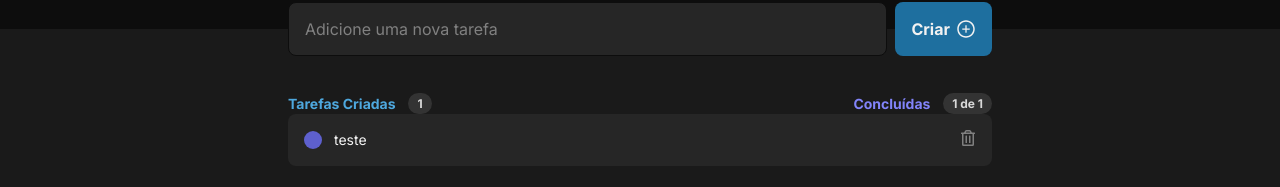
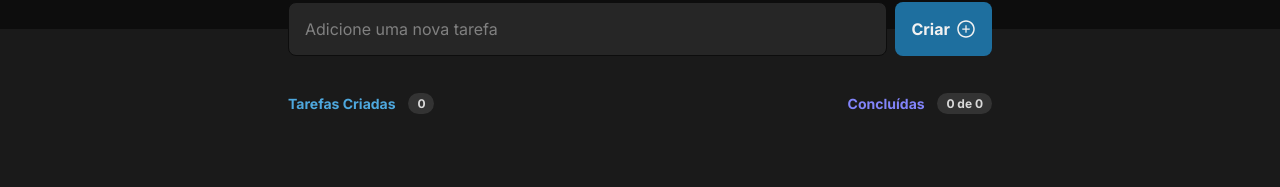
Before and after one commit to Olinadss/Desafio-01-TODO, a React (Vite) app: page / in a window 1280 px wide. Shown: the part 171-358 px from the top of the page. Built offline with nearby package versions, Linux system fonts and the light colour scheme.

Commit message:
Cria função que add lista de tarefas

```diff
--- a/src/App.tsx
+++ b/src/App.tsx
@@ -10,19 +10,30 @@ export interface ITask {
 }
 
 function App() {
-  const [tasks, setTasks] = useState<ITask[]>([
-    {
-      id: 'teste',
-      title: 'teste',
-      isCompleted: true,
+  const [tasks, setTasks] = useState<ITask[]>([]);
+
+  const handleCreateTask = (taskTitle: string) => {
+
+    const newTask = {
+      id: crypto.randomUUID(),
+      title: taskTitle,
+      isCompleted: false,
     }
-  ]);
+
+    const createNewTask = [...tasks, newTask]
+
+    setTasks(createNewTask)
+  }
+
   return (
     <>
-      <Header />
+      <Header onAddTask={handleCreateTask} />
       <Tasks tasks={tasks} />
     </>
   )
 }
 
 export default App
+function uuid4() {
+  throw new Error('Function not implemented.');
+}
--- a/src/components/Header.tsx
+++ b/src/components/Header.tsx
@@ -1,51 +1,35 @@
-import { v4 as uuid4 } from 'uuid';
 import { AiOutlinePlusCircle } from 'react-icons/ai'
 
 import styles from './Header.module.css';
 import rocketLogo from '../assets/rocket.svg';
+import { FormEvent, useState, ChangeEvent } from 'react';
 
-/* interface TaskListProps {
-  id: string;
-  title: string;
-  isCompleted: boolean;
-} */
+interface Props {
+  onAddTask: (taskTitle: string) => void;
+}
 
-export function Header() {
-  /* const [task, setTask] = useState('')
-  const [taskList, setTaskList] = useState<TaskListProps[]>([])
-  const [isRender, setIsRender] = useState(false);
+export function Header({ onAddTask }: Props) {
+  const [title, setTitle] = useState('')
+  const handleSubmit = (event: FormEvent) => {
+    event.preventDefault();
+    onAddTask(title)
 
-  const handleCreateTask = (event: FormEvent) => {
-    event.preventDefault()
-
-    const newTask: TaskListProps = {
-      id: uuid4(),
-      title: task,
-      isCompleted: false,
-    }
-
-    const createNewTask = [...taskList, newTask]
-
-    setTaskList(createNewTask)
-
-    setTask('')
-
-    setIsRender(true)
+    setTitle('')
   }
 
-  const handleNewTask = (event: ChangeEvent<HTMLInputElement>) => {
-    setTask(event.target.value)
-  }  */
+  const onChangeTitle = (event: ChangeEvent<HTMLInputElement>) => {
+    setTitle(event.target.value)
+  }
 
   return (
     <header className={styles.header}>
       <img src={rocketLogo} alt="" />
 
-      <form /* onSubmit={handleCreateTask} */ className={styles.newTaskForm}>
+      <form onSubmit={handleSubmit} className={styles.newTaskForm}>
         <input
           placeholder='Adicione uma nova tarefa'
-          /* onChange={handleNewTask}
-          value={task} */
+          onChange={onChangeTitle}
+          value={title}
         />
         <button
           type="submit"
--- a/src/components/Task.module.css
+++ b/src/components/Task.module.css
@@ -1,5 +1,6 @@
 .task {
   width: 100%;
+  height: 4.5rem;
   background: var(--gray-500);
   border: 1px solid var (--gray-400);
   padding: 1rem;
--- a/src/components/Tasks.module.css
+++ b/src/components/Tasks.module.css
@@ -41,4 +41,5 @@
   display: flex;
   flex-direction: column;
   gap: 0.75rem;
+  margin-top: 1.5rem;
 }
```
